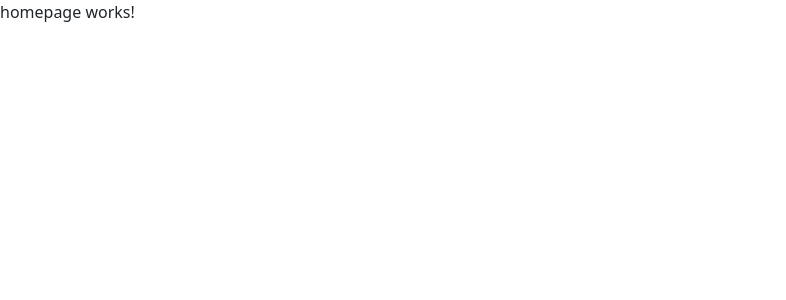
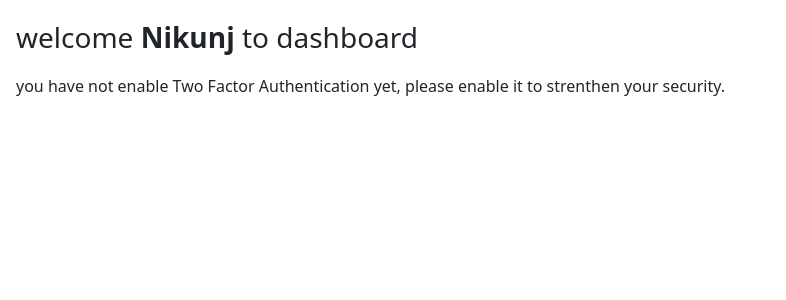
Before and after one commit to Nik720/2fa-angular, an Angular app: page / in a window 1280 px wide. Shown: the top 300 px of the page, without its empty margins (0-786 px from the left). Built offline with nearby package versions, Linux system fonts and the light colour scheme.

Commit message:
added content in home page

```diff
--- a/src/app/homepage/homepage.component.html
+++ b/src/app/homepage/homepage.component.html
@@ -1 +1,4 @@
-<p>homepage works!</p>
+<div class="p-3 ">
+    <p class="fs-3">welcome <strong>Nikunj</strong> to dashboard</p>
+    <p> you have not enable Two Factor Authentication yet, please enable it to strenthen your security.</p>
+</div>
```
